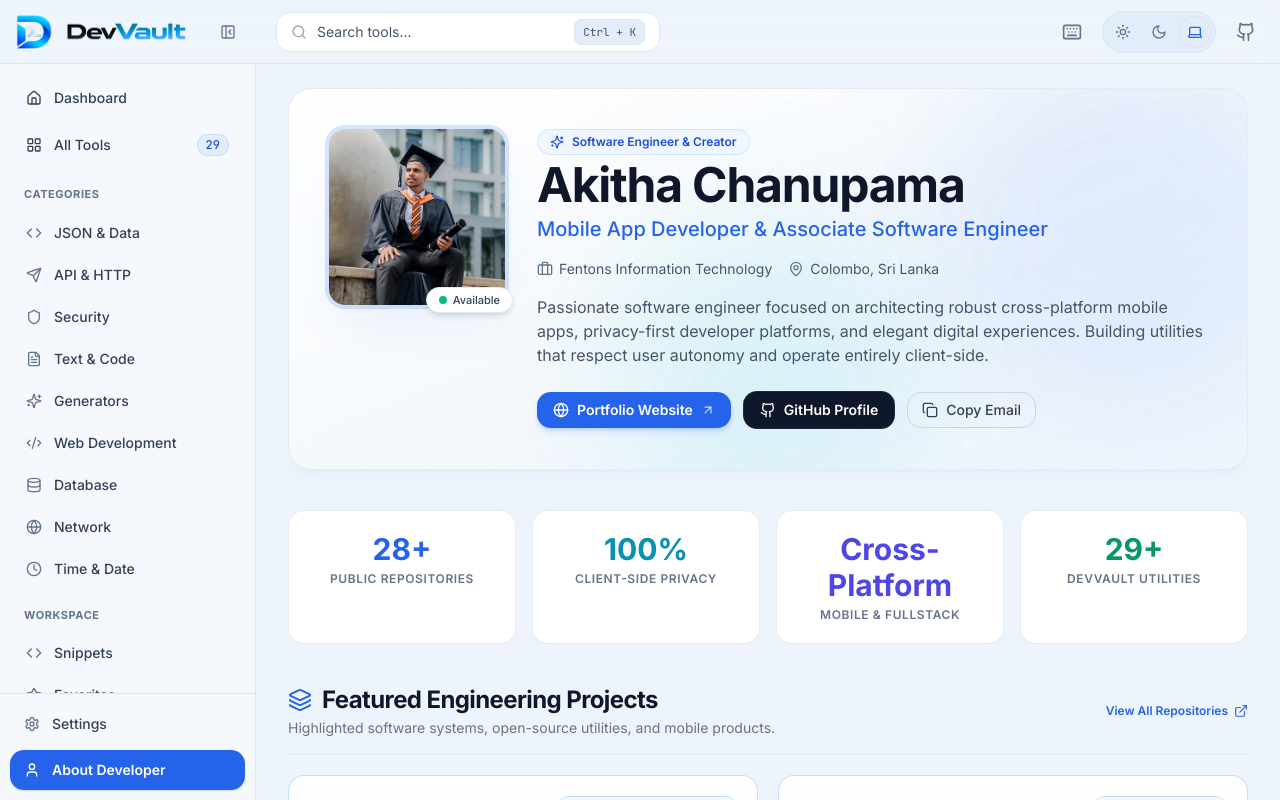
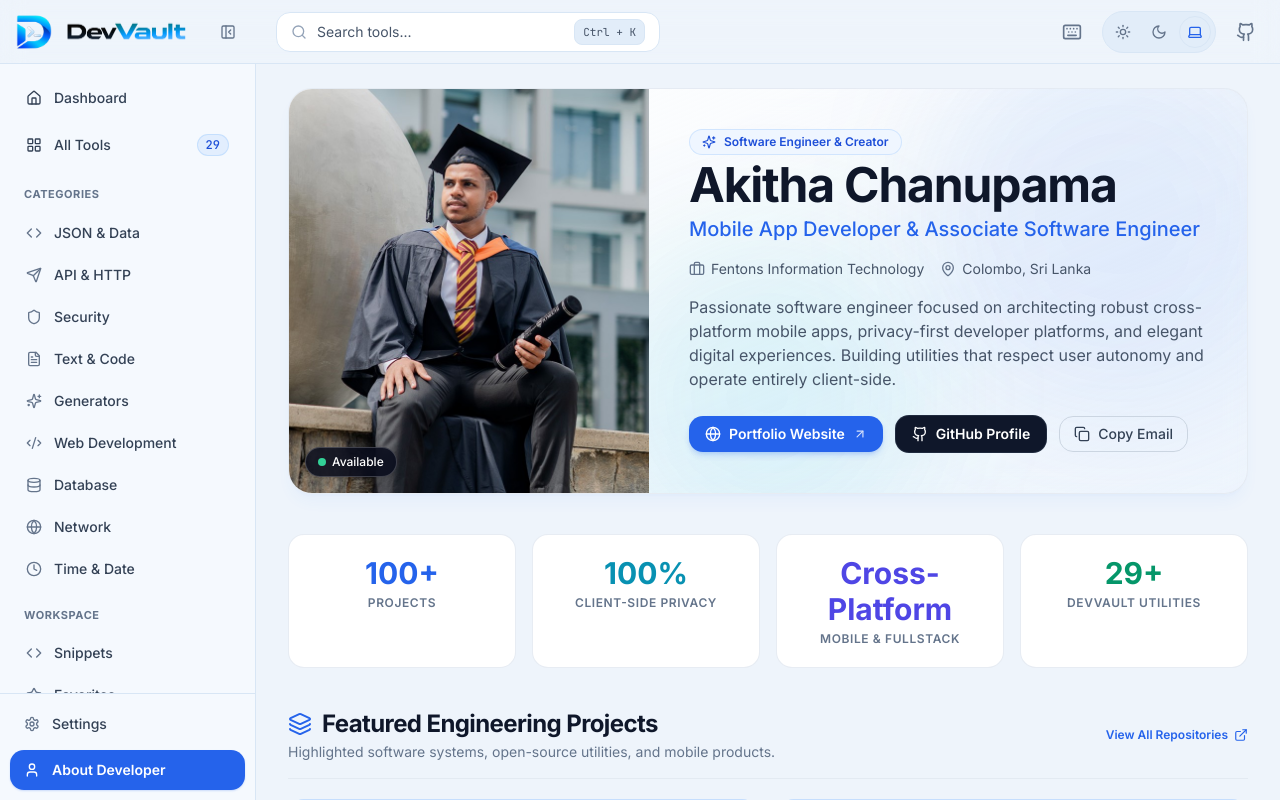
Before and after one commit to Akitha-Chanupama/DevVault, a React (Vite) app: page /about in a window 1280 px wide. Shown: the top 800 px of the page. Built offline with nearby package versions, Linux system fonts and the light colour scheme.

Commit message:
style(about): expand profile image to full card height and update metric to 100+ projects

```diff
--- a/src/features/about/AboutDeveloperPage.tsx
+++ b/src/features/about/AboutDeveloperPage.tsx
@@ -136,31 +136,30 @@ export const AboutDeveloperPage: React.FC = () => {
   return (
     <div className="space-y-10 pb-16 animate-fade-in max-w-6xl mx-auto">
       {/* Hero Profile Banner */}
-      <div className="relative overflow-hidden rounded-3xl border border-slate-200/80 dark:border-slate-800 bg-gradient-to-br from-white via-slate-50/70 to-blue-50/40 dark:from-slate-900/90 dark:via-slate-900/60 dark:to-blue-950/20 p-6 sm:p-10 shadow-lg shadow-blue-500/5 backdrop-blur-md">
+      <div className="relative overflow-hidden rounded-3xl border border-slate-200/80 dark:border-slate-800 bg-gradient-to-br from-white via-slate-50/70 to-blue-50/40 dark:from-slate-900/90 dark:via-slate-900/60 dark:to-blue-950/20 shadow-lg shadow-blue-500/5 backdrop-blur-md flex flex-col md:flex-row items-stretch">
         {/* Ambient Decorative Lighting */}
         <div className="absolute top-0 right-0 -mt-16 -mr-16 w-96 h-96 rounded-full bg-blue-500/10 dark:bg-blue-600/10 blur-3xl pointer-events-none" />
         <div className="absolute bottom-0 left-1/3 -mb-16 w-80 h-80 rounded-full bg-cyan-500/10 dark:bg-cyan-600/10 blur-3xl pointer-events-none" />
 
-        <div className="relative z-10 flex flex-col md:flex-row items-center md:items-start gap-8">
-          {/* Avatar / Portrait with Glowing Accent Ring */}
-          <div className="relative shrink-0 group">
-            <div className="relative w-36 h-36 sm:w-44 sm:h-44 rounded-2xl overflow-hidden ring-4 ring-blue-500/20 dark:ring-cyan-500/30 shadow-2xl shadow-blue-500/10 group-hover:scale-[1.02] transition-transform duration-300">
+        {/* Left Side: Full-size Portrait Image */}
+        <div className="relative w-full md:w-80 lg:w-[360px] shrink-0 self-stretch min-h-[340px] md:min-h-full">
           <img
             src="/images/akitha_grad1.jpg"
             alt="Akitha Chanupama"
             className="w-full h-full object-cover object-center"
           />
-            </div>
-            {/* Online / Active Badge */}
-            <div className="absolute -bottom-2 -right-2 inline-flex items-center gap-1.5 px-3 py-1 rounded-full bg-surface border border-slate-200 dark:border-slate-700 shadow-md text-[11px] font-medium text-slate-700 dark:text-slate-300">
-              <span className="w-2 h-2 rounded-full bg-emerald-500 animate-pulse" />
+          {/* Subtle gradient overlay at bottom on mobile */}
+          <div className="absolute inset-0 bg-gradient-to-t from-slate-950/70 via-transparent to-transparent md:hidden" />
+          {/* Status Badge floating at bottom */}
+          <div className="absolute bottom-4 left-4 inline-flex items-center gap-1.5 px-3 py-1.5 rounded-full bg-slate-950/80 backdrop-blur-md border border-white/20 text-white text-xs font-medium shadow-lg">
+            <span className="w-2 h-2 rounded-full bg-emerald-400 animate-pulse" />
             <span>Available</span>
           </div>
         </div>
 
-          {/* Profile Identity & Headline */}
-          <div className="flex-1 text-center md:text-left space-y-4">
-            <div className="space-y-1.5">
+        {/* Right Side: Profile Identity & Details */}
+        <div className="relative z-10 flex-1 p-6 sm:p-8 lg:p-10 flex flex-col justify-center space-y-4">
+          <div className="space-y-1.5 text-center md:text-left">
             <div className="inline-flex items-center gap-2 px-3 py-1 rounded-full text-xs font-semibold bg-blue-50 text-blue-700 dark:bg-blue-500/15 dark:text-blue-300 border border-blue-200/60 dark:border-blue-500/30">
               <Sparkles className="w-3.5 h-3.5" />
               <span>Software Engineer & Creator</span>
@@ -186,7 +185,7 @@ export const AboutDeveloperPage: React.FC = () => {
           </div>
 
           {/* Bio summary */}
-            <p className="text-sm sm:text-base text-slate-600 dark:text-slate-300 max-w-2xl leading-relaxed">
+          <p className="text-sm sm:text-base text-slate-600 dark:text-slate-300 max-w-2xl leading-relaxed text-center md:text-left">
             Passionate software engineer focused on architecting robust cross-platform mobile apps, privacy-first developer platforms, and elegant digital experiences. Building utilities that respect user autonomy and operate entirely client-side.
           </p>
 
@@ -225,14 +224,13 @@ export const AboutDeveloperPage: React.FC = () => {
           </div>
         </div>
       </div>
-      </div>
 
       {/* Metrics Banner */}
       <div className="grid grid-cols-2 md:grid-cols-4 gap-4">
         <div className="rounded-2xl border border-slate-200/80 dark:border-slate-800 bg-surface p-5 text-center space-y-1 shadow-2xs">
-          <div className="text-3xl font-extrabold text-blue-600 dark:text-blue-400">28+</div>
+          <div className="text-3xl font-extrabold text-blue-600 dark:text-blue-400">100+</div>
           <div className="text-xs font-semibold text-slate-500 dark:text-muted-foreground uppercase tracking-wider">
-            Public Repositories
+            Projects
           </div>
         </div>
 
```
Also changed, not shown: 1 other file (tests, documents, lock files or other folders). Lines whose indentation alone changed are shown as unchanged.
